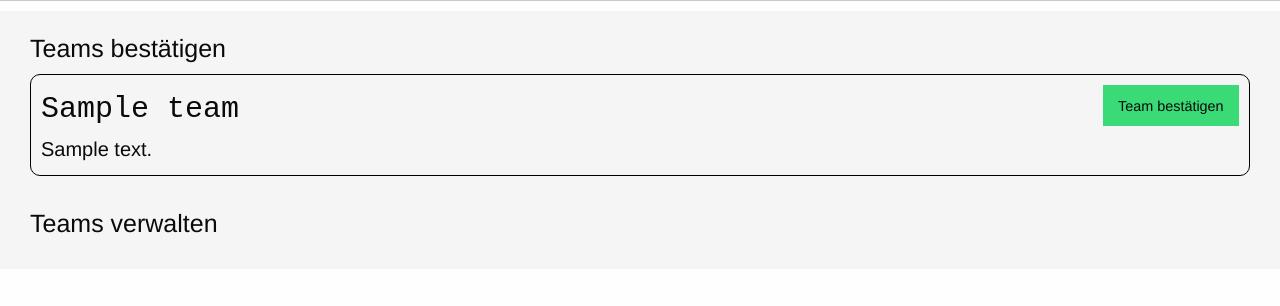
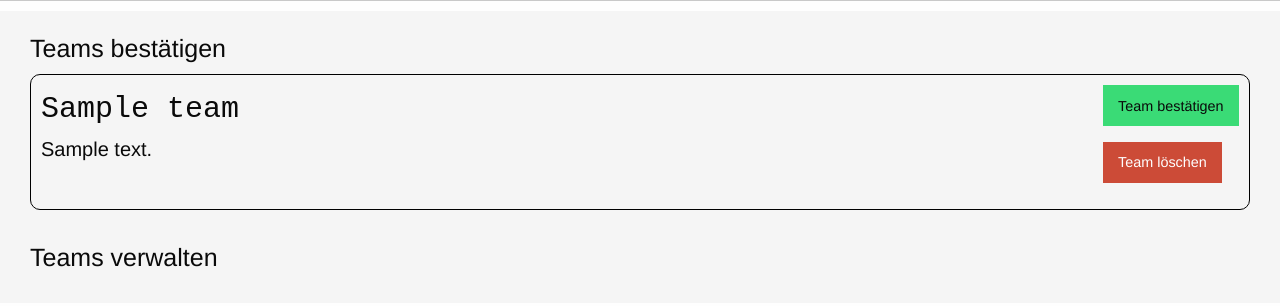
Before and after one commit to Pudl0/Programmierwettbewerb_2021, a Flask app: template iTechnious/web/templates/guild_admin.html in a window 1280 px wide. Shown: the part 301-607 px from the top of the page. Run offline with Flask 2, Linux system fonts and the light colour scheme; the template is opened without the code that fills it: most values are stand-ins (such as "Sample title", 1, 10 or a date in 2020); grey boxes marked "Sample" are stand-in pictures; parts of the project's set-up code (start-up, migrations or seed data) failed here and were passed over.

Commit message:
team management - working ALPHA

```diff
--- a/iTechnious/main.py
+++ b/iTechnious/main.py
@@ -179,7 +179,7 @@ def post_create_team():
         if form["team_name"] in [team["name"] for team in cursor.fetchall()]:
             flash("Dieses Team existiert bereits!")
             return redirect(url_for("guild_overview", guild_id=form["guild_id"]))
-        if not request.form["admin"]:
+        if request.form["admin"] == "false":
             members = json.dumps([discord.fetch_user().id])
         else:
             members = []
@@ -187,7 +187,7 @@ def post_create_team():
     mysql.commit()
 
     # return render_template("create_team_success.html", guild=client.get_guild(int(request.form["guild_id"])))
-    flash("Team wurde ersellt! Du musst noch etwas warten, bis es freigeschaltet wurde.")
+    flash("Team wurde ersellt! Bevor es weitergeht muss es von einem Admin freigeschaltet werden")
 
     if request.form["admin"] == "true":
         return redirect(url_for("guild_admin", guild_id=form["guild_id"]))
@@ -236,6 +236,16 @@ def confirm_team():
 
         mysql.commit()
 
+    members = json.loads(team["members"])
+    if members:
+        user = asyncio.run_coroutine_threadsafe(client.fetch_user(members[0]), client.loop).result()
+
+        embed = discord_bot.embeds.Embed(
+            title="Team erstellt",
+            description=f"Ein wunderschöner Tag. Dein Team '{team['name']}' wurde gerade freigeschaltet!"
+        )
+        asyncio.run_coroutine_threadsafe(user.send(embed=embed), client.loop)
+
     flash("Das Team wurde freigeschaltet")
 
     return redirect(url_for("guild_admin", guild_id=guild_id))
@@ -255,16 +265,27 @@ def delete_team():
             mysql.commit()
 
             guild_id = int(team["guild_id"])
-            guild = client.get_guild(guild_id)
-            text = guild.get_channel(int(team["team_text"]))
-            voice = guild.get_channel(int(team["team_voice"]))
-            role = guild.get_role(int(team["team_role"]))
-            category = text.category
+            if team["status"] == "valid":
+                guild = client.get_guild(guild_id)
+                text = guild.get_channel(int(team["team_text"]))
+                voice = guild.get_channel(int(team["team_voice"]))
+                role = guild.get_role(int(team["team_role"]))
+                category = text.category
 
-            asyncio.run_coroutine_threadsafe(text.edit(name="❌" + text.name), client.loop)
-            asyncio.run_coroutine_threadsafe(voice.edit(name="❌" + voice.name), client.loop)
-            asyncio.run_coroutine_threadsafe(role.delete(), client.loop)
-            asyncio.run_coroutine_threadsafe(category.edit(name="❌" + category.name), client.loop)
+                asyncio.run_coroutine_threadsafe(text.edit(name="❌" + text.name), client.loop)
+                asyncio.run_coroutine_threadsafe(voice.edit(name="❌" + voice.name), client.loop)
+                asyncio.run_coroutine_threadsafe(role.delete(), client.loop)
+                asyncio.run_coroutine_threadsafe(category.edit(name="❌" + category.name), client.loop)
+
+            for user_id in json.loads(team["members"]):
+                user_id = int(user_id)
+                embed = discord_bot.embeds.Embed(
+                    title="Team gelöscht!",
+                    description=f"Ein Admin hat gerade das Team **{team['name']}** gelöscht!",
+                    colour=discord_bot.colour.Colour.red()
+                )
+                user = asyncio.run_coroutine_threadsafe(client.fetch_user(user_id), client.loop).result()
+                asyncio.run_coroutine_threadsafe(user.send(embed=embed), client.loop)
 
             flash("Das Team wurde gelöscht!")
             return redirect(url_for("guild_admin", guild_id=guild_id))
@@ -302,7 +323,9 @@ def join_team():
         requests = json.loads(res["requests"])
         members = json.loads(res["members"])
 
-        if not admin_checker(guild_id, discord.fetch_user().id) and str(discord.fetch_user().id) not in team["members"]:
+        request_user = discord.fetch_user()
+
+        if not admin_checker(guild_id, request_user.id) and str(request_user.id) not in team["members"]:
             flash("Du hast keine Berechtigung dazu!")
             return redirect(url_for("guild_overview", guild_id=guild_id))
 
@@ -315,6 +338,29 @@ def join_team():
         cursor.execute(f"UPDATE teams SET `members`='{members}', `requests`='{requests}' WHERE `id`='{team_id}'")
 
         mysql.commit()
+
+    embed = discord_bot.embeds.Embed(
+        title="Beitrittsanfrage angenommen!",
+        description=f"Ein Admin oder ein Mitglied hat gerade deine Anfrage zum Team **{team['name']}** angenommen!",
+        colour=discord_bot.colour.Colour.green()
+    )
+    user = asyncio.run_coroutine_threadsafe(client.fetch_user(user_id), client.loop).result()
+    asyncio.run_coroutine_threadsafe(user.send(embed=embed), client.loop)
+
+    team_text = asyncio.run_coroutine_threadsafe(client.fetch_channel(int(team["team_text"])), client.loop).result()
+
+    embed = discord_bot.embeds.Embed(
+        title="Beitrittsanfrage angenommen!",
+        description=f"{request_user.name} hat gerade die Anfrage von **{user.name}** angenommen!",
+        colour=discord_bot.colour.Colour.green()
+    )
+    asyncio.run_coroutine_threadsafe(team_text.send(embed=embed), client.loop)
+
+    guild = asyncio.run_coroutine_threadsafe(client.fetch_guild(guild_id), client.loop).result()
+    member = asyncio.run_coroutine_threadsafe(guild.fetch_member(user.id), client.loop).result()
+    if member is not None:
+        role = guild.get_role(int(team["team_role"]))
+        asyncio.run_coroutine_threadsafe(member.add_roles(role), client.loop)
 
     flash("Benutzer wurde ins Team aufgenommen!")
 
@@ -333,7 +379,8 @@ def reject_join():
         cursor.execute(f"SELECT * FROM teams WHERE `id`='{team_id}'")
         team = cursor.fetchone()
         guild_id = int(team["guild_id"])
-        if not admin_checker(guild_id, discord.fetch_user().id) and str(discord.fetch_user().id) not in team["members"]:
+        request_user = discord.fetch_user()
+        if not admin_checker(guild_id, request_user.id) and str(request_user.id) not in team["members"]:
             flash("Keine Berechtigung")
             return redirect(url_for("guild_overview", guild_id=guild_id))
         requests = json.loads(team["requests"])
@@ -342,6 +389,24 @@ def reject_join():
         cursor.execute(f"UPDATE teams SET `requests`='{requests}' WHERE `id`='{team_id}'")
 
         mysql.commit()
+
+    embed = discord_bot.embeds.Embed(
+        title="Beitrittsanfrage abgelehnt!",
+        description=f"Ein Admin oder ein Mitglied hat gerade deine Anfrage zum Team **{team['name']}** abgelehnt :(",
+        colour=discord_bot.colour.Colour.red()
+    )
+    user = asyncio.run_coroutine_threadsafe(client.fetch_user(user_id), client.loop).result()
+    asyncio.run_coroutine_threadsafe(user.send(embed=embed), client.loop)
+
+    team_text = asyncio.run_coroutine_threadsafe(client.fetch_channel(int(team["team_text"])), client.loop).result()
+
+    embed = discord_bot.embeds.Embed(
+        title="Beitrittsanfrage abgelehnt!",
+        description=f"{request_user.name} hat gerade die Anfrage von **{user.name}** abgelehnt!",
+        colour=discord_bot.colour.Colour.red()
+    )
+    asyncio.run_coroutine_threadsafe(team_text.send(embed=embed), client.loop)
+
     flash("Beitrittsanfrage abgelehnt!")
     if request.form["admin"] == "true":
         return redirect(url_for("guild_admin", guild_id=guild_id))
@@ -380,6 +445,15 @@ def invite_member():
         cursor.execute(f"UPDATE teams SET `requests`='{requests}' WHERE `id`='{team_id}'")
         mysql.commit()
 
+    team_text = asyncio.run_coroutine_threadsafe(client.fetch_channel(int(team["team_text"])), client.loop).result()
+
+    embed = discord_bot.embeds.Embed(
+        title="Benutzer möchte dem Team beitreten!",
+        description=f"**{discord.fetch_user().name}** möchte dem Team beitreten!",
+        colour=discord_bot.colour.Colour.purple()
+    )
+    asyncio.run_coroutine_threadsafe(team_text.send(embed=embed), client.loop)
+
     return redirect(url_for("guild_overview", guild_id=guild_id))
 
 @app.route("/leave/", methods=["POST"])
@@ -394,6 +468,21 @@ def leave():
         members = json.dumps(members)
         cursor.execute(f"UPDATE teams SET `members`='{members}' WHERE `id`='{team_id}'")
         mysql.commit()
+
+    team_text = asyncio.run_coroutine_threadsafe(client.fetch_channel(int(team["team_text"])), client.loop).result()
+
+    embed = discord_bot.embeds.Embed(
+        title="Benutzer hat das Team verlassen!",
+        description=f"{discord.fetch_user().name} hat gerade das Team verlassen!",
+        colour=discord_bot.colour.Colour.red()
+    )
+    asyncio.run_coroutine_threadsafe(team_text.send(embed=embed), client.loop)
+
+    guild = asyncio.run_coroutine_threadsafe(client.fetch_guild(int(team["guild_id"])), client.loop).result()
+    member = asyncio.run_coroutine_threadsafe(guild.fetch_member(discord.fetch_user().id), client.loop).result()
+    if member is not None:
+        role = guild.get_role(int(team["team_role"]))
+        asyncio.run_coroutine_threadsafe(member.remove_roles(role), client.loop)
 
     flash("Du hast das Team verlassen.")
     return redirect(url_for("guild_overview", guild_id=team["guild_id"]))
@@ -455,8 +544,14 @@ def add_header(r):
     return r
 
 
-token = tuple([secrets.DISCORD_BOT_TOKEN])
-_thread.start_new_thread(client.run, token, {})
+token = secrets.DISCORD_BOT_TOKEN
+
+loop = asyncio.get_event_loop()
+loop.create_task(client.start(token))
+
+_thread.start_new_thread(loop.run_forever, tuple(), {})
+
+# _thread.start_new_thread(client.run, token, {})
 
 init.init_db()
 
--- a/iTechnious/web/templates/guild_admin.html
+++ b/iTechnious/web/templates/guild_admin.html
@@ -66,6 +66,11 @@
                 <input type="hidden" name="team_id" value="{{ team.id }}">
                 <button type="submit" class="success button">Team bestätigen</button>
               </form>
+              <form action="/delete_team/" method="post">
+                <input type="hidden" name="guild_id" value="{{ guild.id }}">
+                <input type="hidden" name="team_id" value="{{ team.id }}">
+                <button type="submit" class="alert button">Team löschen</button>
+              </form>
             </div>
         </div>
         {% endif %}
@@ -84,10 +89,7 @@
                 {% endif %}
             </div>
             <div class="float-right">
-                <form action="/delete_team/" method="post">
-                  <input type="hidden" name="team_id" value="{{ team.id }}">
-                  <button type="submit" class="alert button">Team löschen</button>
-                </form>
+              <a data-open="delete-team-{{team.id}}-modal"><button type="button" class="alert button">Team löschen</button></a>
             </div>
             {% if joins[team.id] != [] %}
             <br>
@@ -120,6 +122,18 @@
               </div>
             </div>
             {% endif %}
+
+            <div class="reveal" id="delete-team-{{team.id}}-modal" data-reveal>
+              <h2>Team löschen</h2>
+              <p>Dabei wird die Team-Rolle entfernt, und die Channel unsichtbar gemacht und umbenannt!</p>
+              <form action="/delete_team/" method="post">
+                <input type="hidden" name="team_id" value="{{ team.id }}">
+                <button type="submit" class="alert button">Team löschen</button>
+              </form>
+              <button class="close-button" data-close aria-label="Close modal" type="button">
+                <span aria-hidden="true">&times;</span>
+              </button>
+            </div>
         </div>
         {% endif %}
         {% endfor %}
```
